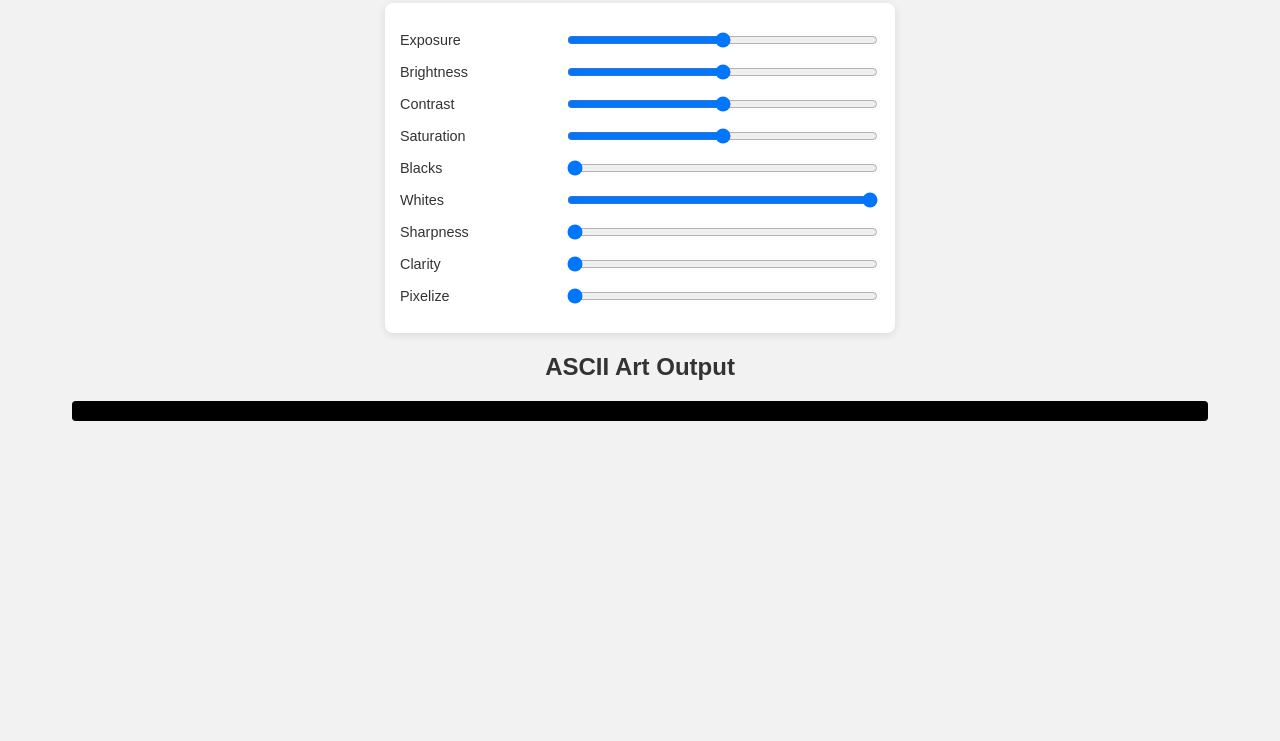
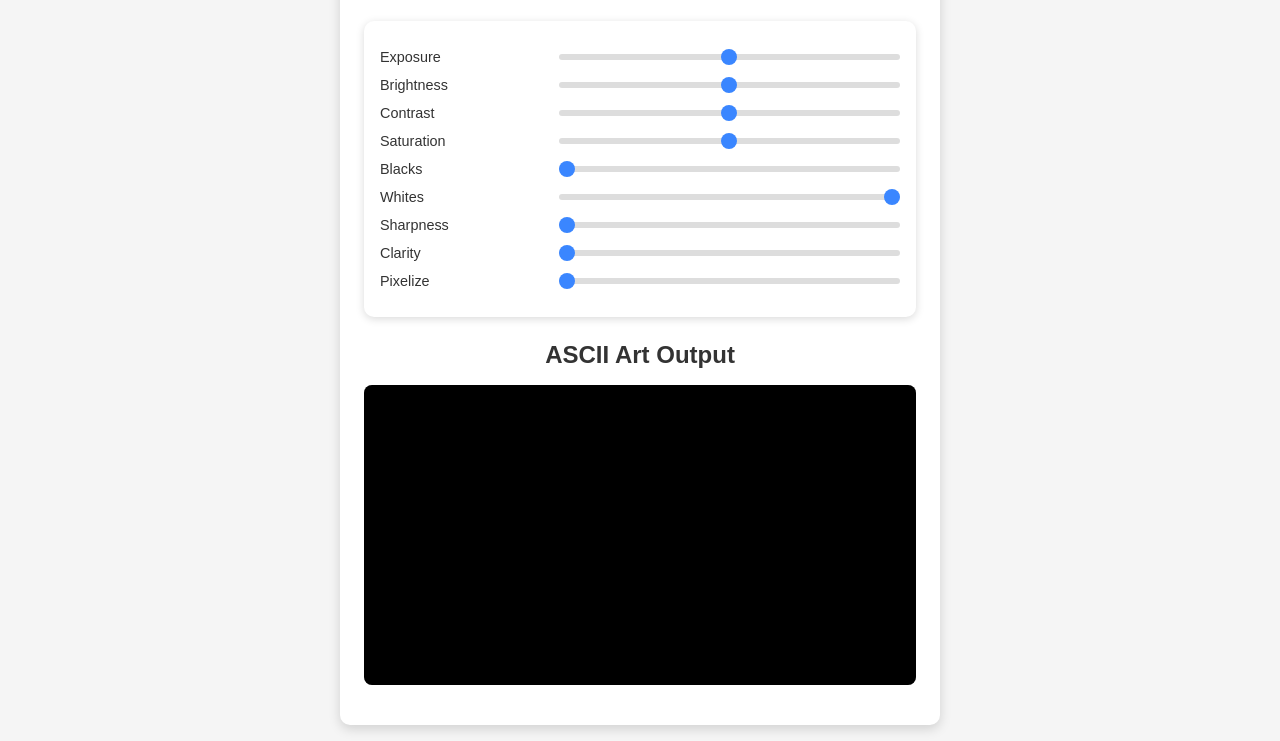
Before and after one commit to ME-YOU-SICK/ASCIIArt, a plain HTML site: page index.html in a window 1280 px wide. Shown: the part 136-877 px from the top of the page. Before the commit the page ends 800 px from the top, so only its background shows below. Drawn offline with Linux system fonts and the light colour scheme.

Commit message:
Update index.html

```diff
--- a/index.html
+++ b/index.html
@@ -5,62 +5,140 @@
   <meta name="viewport" content="width=device-width, initial-scale=1" />
   <title>Advanced Image to ASCII Art Editor</title>
   <style>
+    /* CSS Variables for easy theming */
+    :root {
+      --main-bg: #f5f5f5;
+      --control-bg: #fff;
+      --control-shadow: rgba(0, 0, 0, 0.15);
+      --accent-color: #3a86ff;
+      --text-color: #333;
+      --ascii-bg: #000;
+      --ascii-text: #fff;
+    }
+
+    /* Global Reset & Box Sizing */
+    * {
+      box-sizing: border-box;
+      margin: 0;
+      padding: 0;
+    }
+
+    /* Body & Container Styling */
     body {
       font-family: Arial, sans-serif;
-      margin: 0;
-      padding: 20px;
-      background: #f2f2f2;
-      color: #333;
+      background: var(--main-bg);
+      color: var(--text-color);
+      display: flex;
+      justify-content: center;
+      align-items: center;
+      padding: 1rem;
+      min-height: 100vh;
     }
+    .container {
+      width: 100%;
+      max-width: 600px;
+      background: #fff;
+      border-radius: 10px;
+      padding: 1.5rem;
+      box-shadow: 0 4px 12px var(--control-shadow);
+    }
+
+    /* Headings */
     h1, h2 {
       text-align: center;
-      margin-bottom: 10px;
+      margin-bottom: 1rem;
     }
+
+    /* File Input */
     #upload {
       display: block;
-      margin: 20px auto;
+      margin: 1rem auto 1.5rem auto;
+      font-size: 1rem;
+      padding: 0.5rem;
     }
+
+    /* Controls Box */
     #controls {
-      max-width: 480px;
-      margin: 20px auto;
-      padding: 15px;
-      background: #fff;
-      border-radius: 8px;
-      box-shadow: 0 2px 8px rgba(0, 0, 0, 0.1);
+      background: var(--control-bg);
+      border-radius: 10px;
+      padding: 1rem;
+      margin-bottom: 1.5rem;
+      box-shadow: 0 2px 8px var(--control-shadow);
     }
+
     .slider {
-      margin: 12px 0;
       display: flex;
       align-items: center;
+      margin: 0.75rem 0;
     }
+
     .slider label {
       flex: 1;
-      margin-right: 10px;
-      font-size: 0.9em;
+      margin-right: 0.5rem;
+      font-size: 0.9rem;
     }
-    .slider input[type=range] {
+
+    .slider input[type="range"] {
       flex: 2;
+      -webkit-appearance: none;
+      appearance: none;
+      width: 100%;
+      height: 6px;
+      border-radius: 5px;
+      background: #ddd;
+      outline: none;
+      transition: background 0.3s ease;
+    }
+
+    /* Custom Range Thumb Styling */
+    .slider input[type="range"]::-webkit-slider-thumb {
+      -webkit-appearance: none;
+      appearance: none;
+      width: 16px;
+      height: 16px;
+      border-radius: 50%;
+      background: var(--accent-color);
+      cursor: pointer;
+      transition: background 0.3s ease;
+    }
+    .slider input[type="range"]::-moz-range-thumb {
+      width: 16px;
+      height: 16px;
+      border-radius: 50%;
+      background: var(--accent-color);
+      cursor: pointer;
+      transition: background 0.3s ease;
+    }
+
+    /* ASCII Art Output Box */
+    #asciiArt {
+      width: 100%;
+      height: 300px;          /* Fixed height for scrollable output */
+      overflow-y: auto;
+      overflow-x: auto;
+      padding: 1rem;
+      background: var(--ascii-bg);
+      color: var(--ascii-text);
+      font-family: 'Courier New', Courier, monospace;
+      white-space: pre;
+      border-radius: 8px;
+      box-shadow: inset 0 0 10px rgba(0,0,0,0.5);
+      margin-bottom: 1rem;
+    }
+
+    /* Responsive Adjustments */
+    @media (max-width: 600px) {
+      .container {
+        padding: 1rem;
       }
       #asciiArt {
-      max-width: 90%;
-      margin: 20px auto;
-      padding: 10px;
-      background: #000;
-      color: #fff;
-      font-family: monospace;
-      white-space: pre;
-      overflow-x: auto;
-      border-radius: 4px;
-      box-shadow: inset 0 0 10px rgba(0,0,0,0.5);
-    }
-    @media (max-width: 600px) {
-      #controls {
-        width: 90%;
+        height: 250px;
       }
     }
   </style>
 </head>
 <body>
+  <div class="container">
     <h1>Advanced Image to ASCII Art Editor</h1>
     <input type="file" id="upload" accept="image/*" />
 
@@ -117,6 +195,7 @@
 
     <h2>ASCII Art Output</h2>
     <pre id="asciiArt"></pre>
+  </div>
 
   <script>
     // Get DOM elements and canvas context.
@@ -175,7 +254,7 @@
       // Retrieve current slider values.
       const exposure   = parseFloat(exposureSlider.value); // in stops
       const brightness = parseInt(brightnessSlider.value, 10); // additive
-      const contrast   = parseInt(contrastSlider.value, 10);   // in percentage offset
+      const contrast   = parseInt(contrastSlider.value, 10);   // percentage offset
       const saturation = parseInt(saturationSlider.value, 10) / 100; // 1 = normal
       const blacks     = parseInt(blacksSlider.value, 10);
       const whites     = parseInt(whitesSlider.value, 10);
@@ -214,14 +293,12 @@
         b = contrastFactor * (b - 128) + 128;
 
         // 4. Apply Saturation.
-        // Convert to HSL, adjust S, then back to RGB.
         let {h, s, l} = rgbToHsl(r, g, b);
         s *= saturation;
         if(s > 1) s = 1;
         ({r, g, b} = hslToRgb(h, s, l));
 
         // 5. Adjust Blacks/Whites (levels).
-        // Remap pixel value: new = (old - blacks) * (255 / (whites - blacks))
         r = (r - blacks) * (255 / (whites - blacks));
         g = (g - blacks) * (255 / (whites - blacks));
         b = (b - blacks) * (255 / (whites - blacks));
@@ -234,7 +311,6 @@
         // 6. Convert to grayscale using the luminosity method.
         const gray = 0.299 * r + 0.587 * g + 0.114 * b;
         data[i] = data[i+1] = data[i+2] = gray;
-        // Alpha remains unchanged.
       }
 
       // Optionally apply sharpening if sharpness is greater than 0.
@@ -272,7 +348,6 @@
             }
           }
           const avg = total / count;
-          // Map average brightness (0-255) to an ASCII character.
           const charIndex = Math.floor((avg / 255) * (asciiChars.length - 1));
           asciiStr += asciiChars[charIndex];
         }
@@ -293,7 +368,7 @@
             min = Math.min(r, g, b);
       let h, s, l = (max + min) / 2;
       if (max === min) {
-        h = s = 0; // achromatic
+        h = s = 0;
       } else {
         const d = max - min;
         s = l > 0.5 ? d / (2 - max - min) : d / (max + min);
@@ -311,7 +386,7 @@
     function hslToRgb(h, s, l) {
       let r, g, b;
       if(s === 0) {
-        r = g = b = l * 255; // achromatic
+        r = g = b = l * 255;
       } else {
         const hue2rgb = function(p, q, t) {
           if(t < 0) t += 1;
@@ -331,8 +406,6 @@
     }
 
     // --- Convolution & Blending Functions ---
-
-    // Applies a convolution filter to the given imageData using a 3x3 kernel.
     function applyConvolution(imageData, kernel) {
       const width  = imageData.width;
       const height = imageData.height;
@@ -340,11 +413,9 @@
       const output = ctx.createImageData(width, height);
       const dst    = output.data;
 
-      // Loop over every pixel.
       for (let y = 0; y < height; y++) {
         for (let x = 0; x < width; x++) {
           let sum = 0;
-          // For grayscale images, we only need one channel.
           for (let ky = -1; ky <= 1; ky++) {
             for (let kx = -1; kx <= 1; kx++) {
               const posX = x + kx;
@@ -357,7 +428,6 @@
             }
           }
           const dstIdx = (y * width + x) * 4;
-          // Clamp and set for R, G, and B channels (alpha remains unchanged).
           const v = clamp(sum, 0, 255);
           dst[dstIdx] = dst[dstIdx+1] = dst[dstIdx+2] = v;
           dst[dstIdx+3] = src[dstIdx+3];
@@ -366,7 +436,6 @@
       return output;
     }
 
-    // A standard sharpening kernel.
     function sharpenKernel() {
       return [
          0, -1,  0,
@@ -375,7 +444,6 @@
       ];
     }
 
-    // Blends two images by a given factor (0 = original, 1 = fully blended in).
     function blendImages(base, overlay, factor) {
       const blended = ctx.createImageData(base.width, base.height);
       const bData = base.data;
@@ -390,9 +458,7 @@
       return blended;
     }
 
-    // Implements a simple unsharp mask to boost clarity.
     function unsharpMask(imageData) {
-      // Create a blurred version using a simple box blur kernel.
       const boxKernel = [
         1/9, 1/9, 1/9,
         1/9, 1/9, 1/9,
@@ -405,7 +471,6 @@
       const blurData = blurred.data;
       const output = ctx.createImageData(width, height);
       const dst = output.data;
-      // For each pixel, add the difference between original and blurred.
       for (let i = 0; i < src.length; i += 4) {
         const diff = src[i] - blurData[i];
         const val = clamp(src[i] + diff, 0, 255);
@@ -416,7 +481,6 @@
     }
 
     // --- Event Listeners ---
-    // Update the image whenever any slider changes.
     [
       exposureSlider,
       brightnessSlider,
```
Lines whose indentation alone changed are shown as unchanged.
